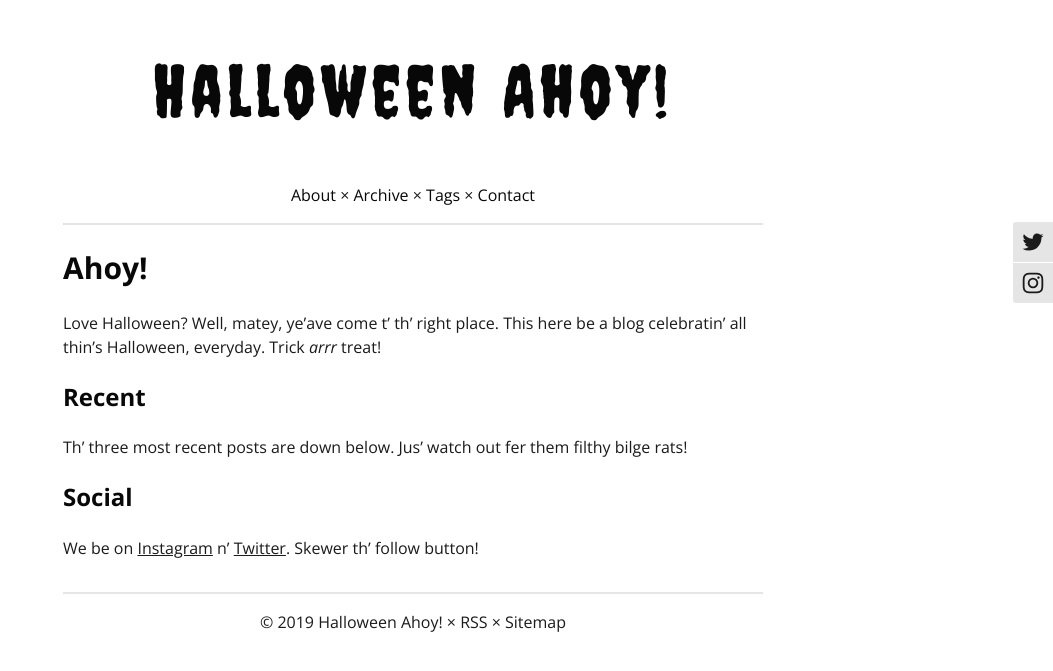
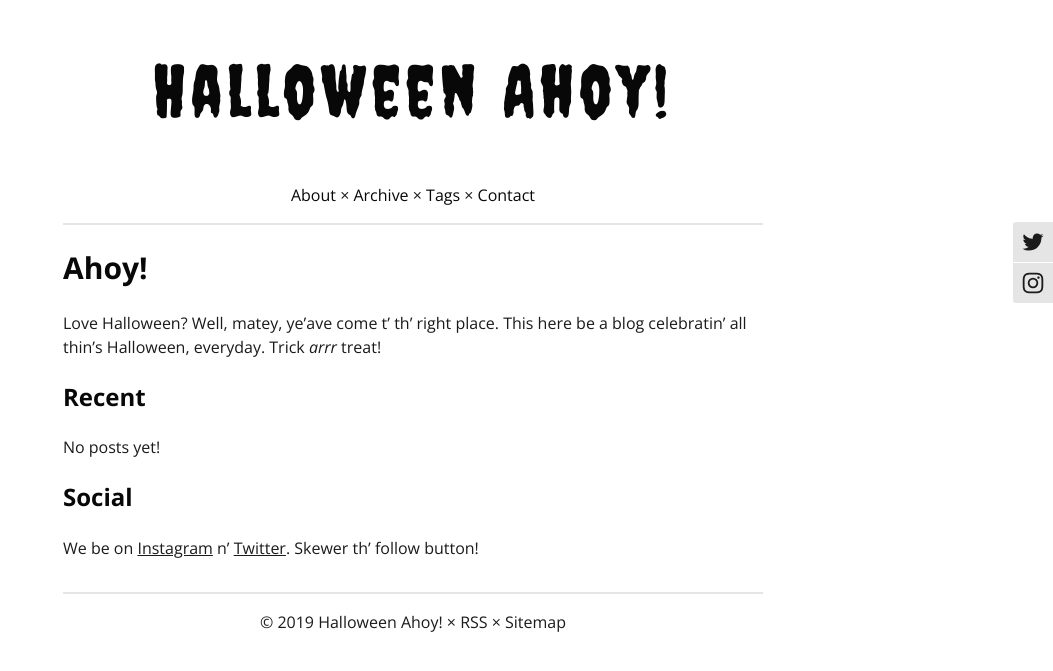
Before and after one commit to halloweenahoy/halloweenahoy.github.io, a Jekyll site: the page built from index.html, in a window 1280 px wide. Shown: the top 671 px of the page, without its empty margins (227-1280 px from the left). Built offline with Jekyll 4.4.1, drawn with Linux system fonts in a browser that asks for light colours; comment, search, counter and statistics services are not loaded.

Commit message:
Update index.html

```diff
--- a/index.html
+++ b/index.html
@@ -9,7 +9,9 @@ description: This here be a Halloween blog.
 
 <h3>Recent</h3>
 
-<p>Th’ three most recent posts are down below. Jus’ watch out fer them filthy bilge rats!</p>
+<!--Th’ three most recent posts are down below. Jus’ watch out fer them filthy bilge rats!-->
+
+<p>No posts yet!</p>
 
 <ul>
    <li>
```
